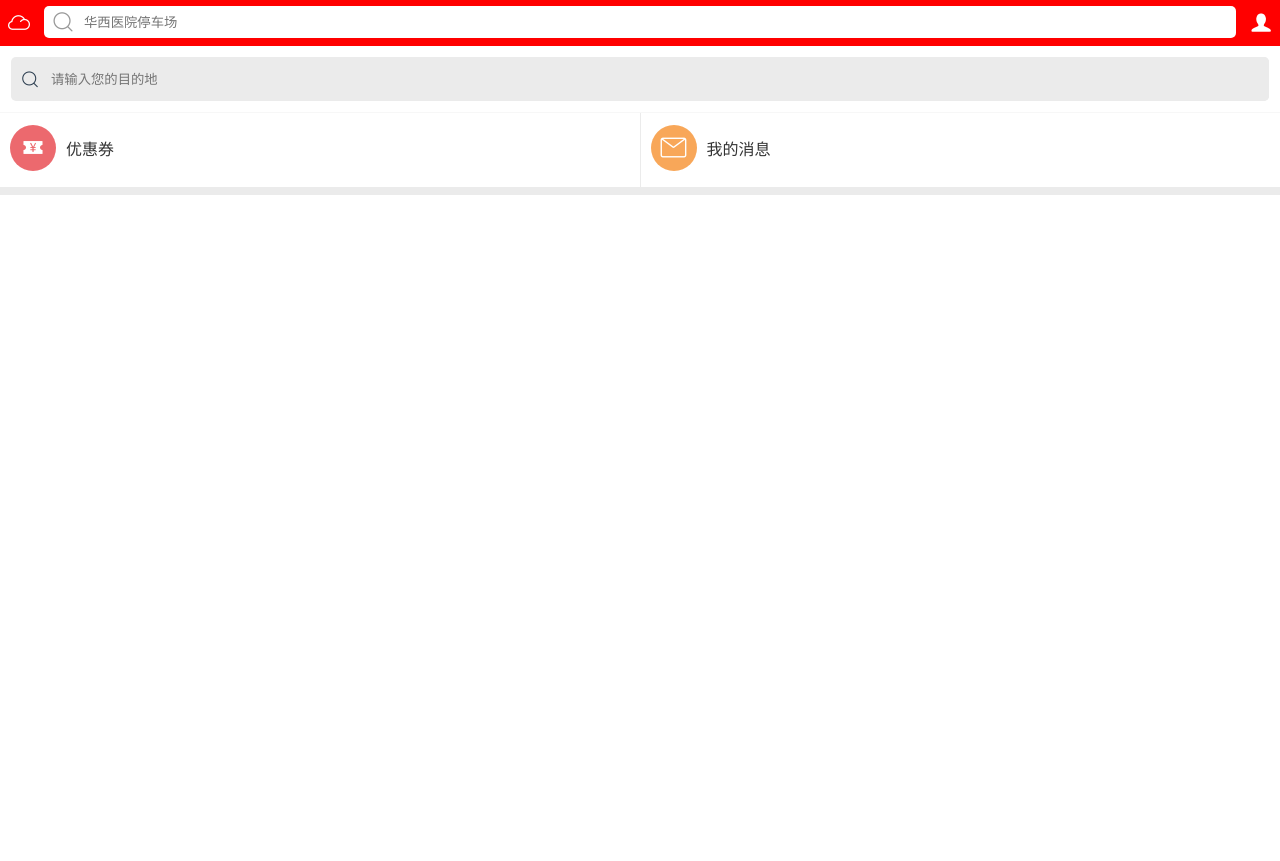
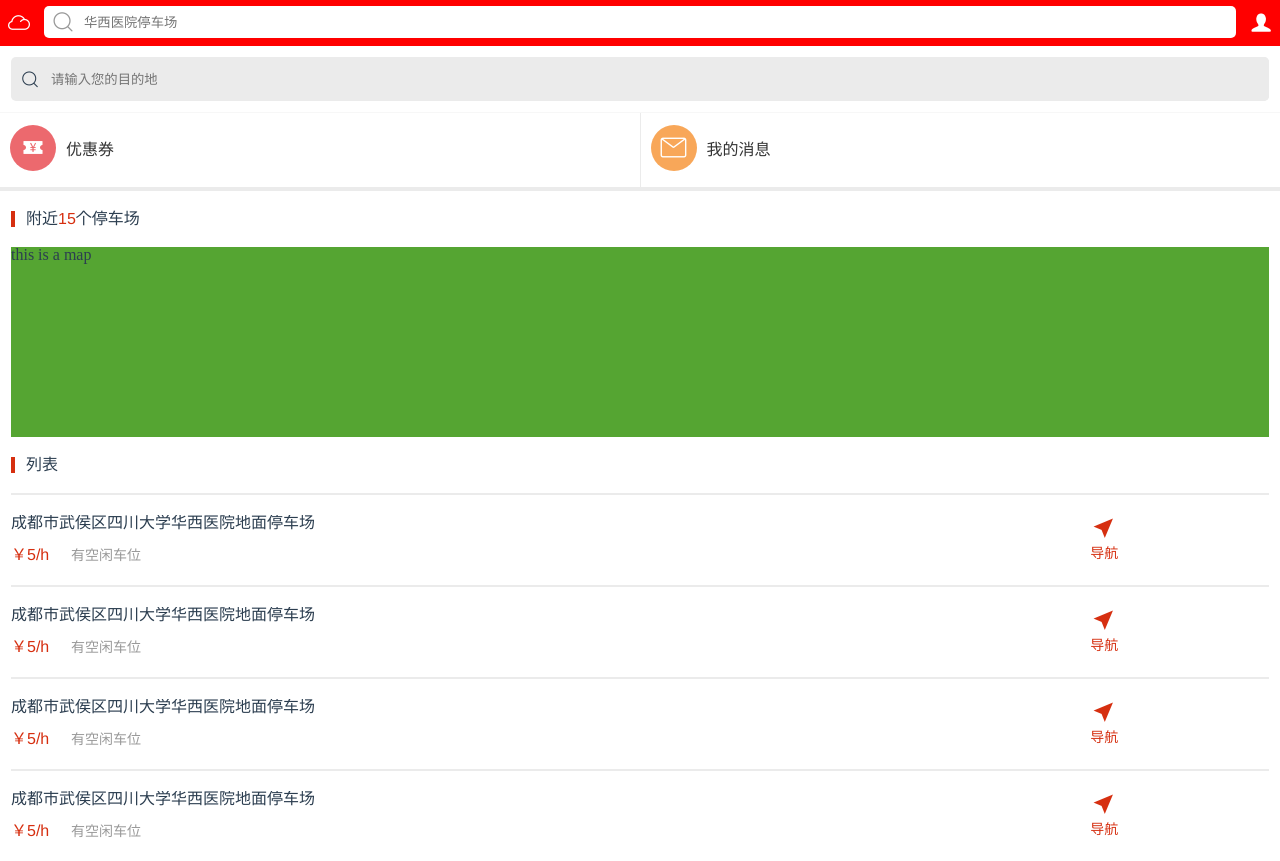
Before and after one commit to pmm853616619/aic, a Vue app: page / in a window 1280 px wide. Before the commit the page ends 800 px from the top, so only its background shows below. Built offline with nearby package versions, Linux system fonts and the light colour scheme.

Commit message:
首页样式书写

```diff
--- /dev/null
+++ b/src/components/map.vue
@@ -0,0 +1,21 @@
+<template>
+  <div id="mapall">
+      this is a map
+  </div>
+</template>
+
+<script>
+    export default {
+
+    }
+</script>
+
+<style scoped>
+  #mapall {
+    width: 100%;
+    height: 100%;
+    margin:0;
+    font-family:"微软雅黑";
+    background: #55a532
+  }
+</style>
--- a/src/views/home.vue
+++ b/src/views/home.vue
@@ -18,12 +18,37 @@
           <span class="text">我的消息</span>
         </div>
       </div>
-      <div class="border_8px"></div>
+      <div class="border_4px"></div>
+      <div class="titleWrap">
+        <div class="discribe">附近<span class="red">15</span>个停车场</div>
+      </div>
+      <div class="mapWrap">
+        <v-map></v-map>
+      </div>
+      <div class="titleWrap">
+        <div class="discribe">列表</div>
+      </div>
+      <div class="listWrap">
+        <div class="list clear" v-for="item in parkDetails">
+          <div class="left parkName">
+            <h4>{{item.parkName}}</h4>
+            <div>
+              <span class="red price">￥{{item.price}}/h</span>
+              <span class="parking">{{item.state}}</span>
+            </div>
+          </div>
+          <div class="right navigation red">
+            <i class="icon iconfont icon-daohang1 block red"></i>
+            <span class="block" style="font-size: .14rem">导航</span>
+          </div>
+        </div>
+      </div>
 		</div>
 	</div>
 </template>
 <script>
 	import header from '@/components/header.vue'
+	import map from '@/components/map.vue'
 	export default {
 		name: 'home',
 		data() {
@@ -33,11 +58,34 @@
           path: this.$route.path,
           leftIcon: 'icon-yun',
           rightIcon: 'icon-yonghurenxiang'
-        }
+        },
+        parkDetails: [
+          {
+            parkName:'成都市武侯区四川大学华西医院地面停车场',
+            price:'5',
+            state:'有空闲车位'
+          },
+          {
+            parkName:'成都市武侯区四川大学华西医院地面停车场',
+            price:'5',
+            state:'有空闲车位'
+          },
+          {
+            parkName:'成都市武侯区四川大学华西医院地面停车场',
+            price:'5',
+            state:'有空闲车位'
+          },
+          {
+            parkName:'成都市武侯区四川大学华西医院地面停车场',
+            price:'5',
+            state:'有空闲车位'
+          }
+        ]
 			}
 		},
 		components: {
-			'Header': header
+			'Header': header,
+      'v-map': map
 		},
     methods: {
       search: function (data) {
@@ -76,8 +124,8 @@
 .tags{
   height: .74rem;
 }
-.border_8px{
-  border-bottom:8px solid #ebebeb;
+.border_4px{
+  border-bottom:4px solid #ebebeb;
 }
 .tag{
   padding: .1rem;
@@ -107,5 +155,54 @@
   color: #333;
   padding-left: .1rem;
 }
+.titleWrap{
+  padding: 0 .11rem;
+  font-size: .16rem;
+  margin: .2rem 0;
+}
+.discribe{
+  padding: 0 .11rem;
+  border-left: 4px solid #d62f10;
+}
+.mapWrap{
+  padding: 0 .11rem;
+  height: 1.9rem;
+}
+.listWrap{
+  margin: 0 .11rem;
+}
+.list{
+  height: .5rem;
+  padding: .2rem 0;
+  border-top:2px solid #ebebeb;
+  display: flex;
+}
+.parkName{
+  width: 85%;
+}
+.parkName h4{
+  font-size: .16rem;
+  font-weight: normal;
+  width: 100%;
+  height: .32rem;
+  overflow: hidden;
+  text-overflow: ellipsis;
+  white-space: nowrap;
+}
+.price{
+  display: inline-block;
+  width: .6rem;
+}
+.parking{
+  font-size: .14rem;
+  color: #999;
+}
+.navigation{
+  padding: 0 .1rem;
+}
+.navigation .iconfont{
+  font-size: .26rem;
+  padding-bottom: .05rem;
+}
 
 </style>
--- a/static/css/common.css
+++ b/static/css/common.css
@@ -16,3 +16,12 @@
 .flex{
   display: flex;
 }
+.red{
+  color: #d62f10;
+}
+.clear{
+  clear: both;
+}
+.block{
+  display: block;
+}
```
